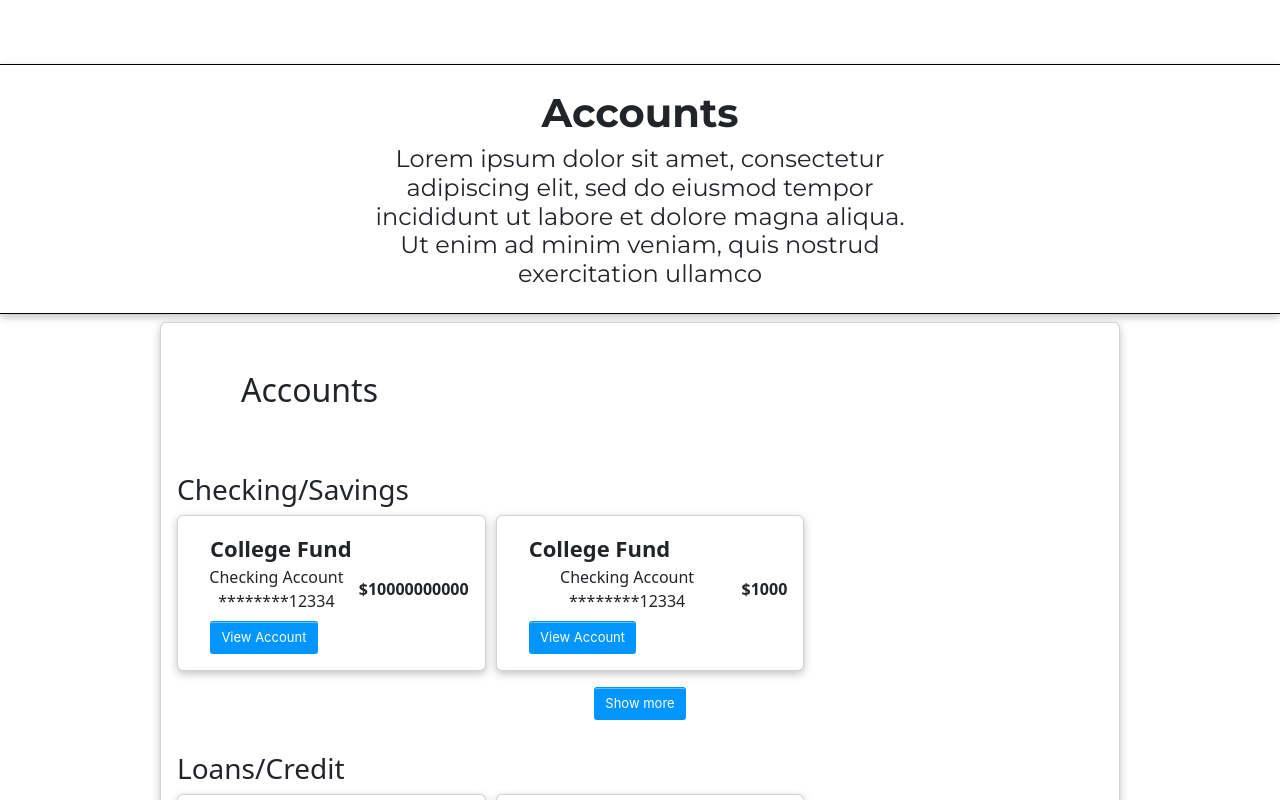
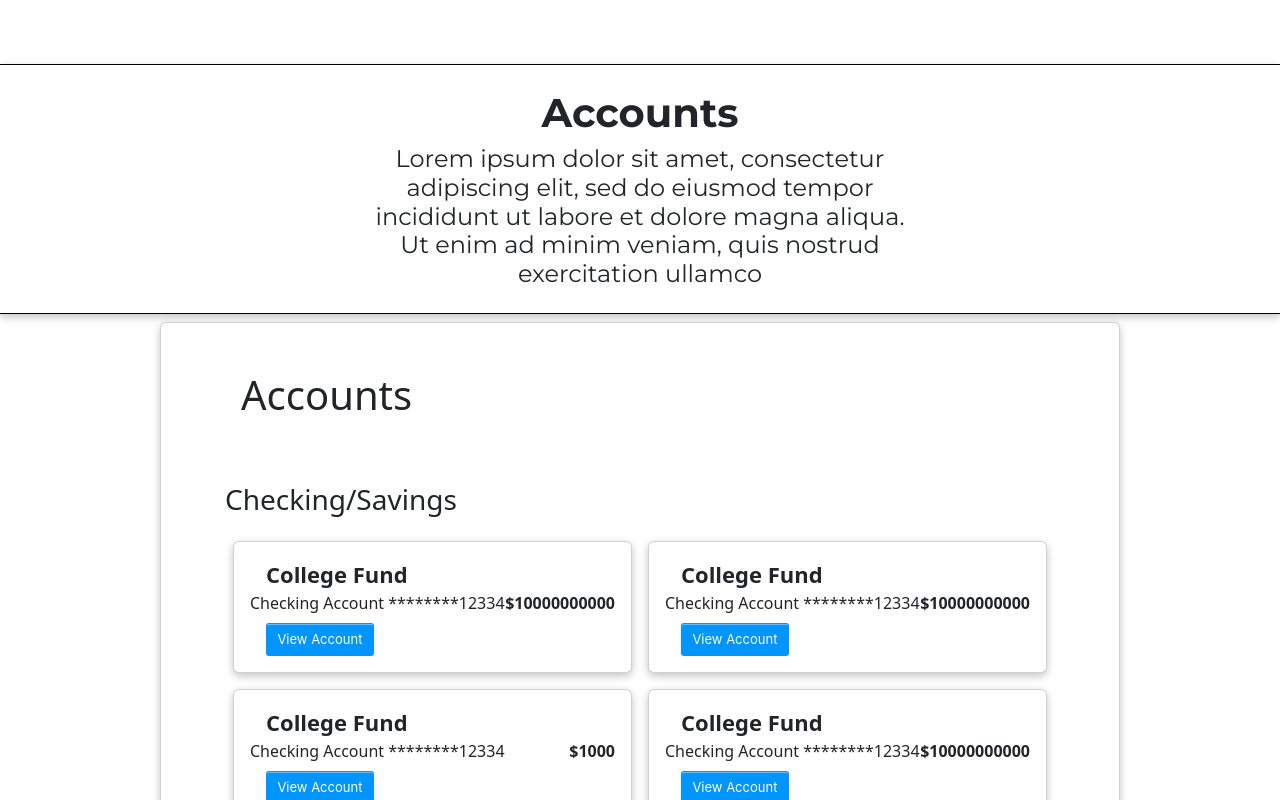
Before and after one commit to jvt703/BankingCustomerPortal, a React (Create React App) app in the folder user-portal/: page / in a window 1280 px wide. Shown: the top 800 px of the page. Built offline with nearby package versions, Linux system fonts and the light colour scheme.

Commit message:
N1T-264 Changed from flexbox to grid for card layout in subsections

```diff
--- a/user-portal/src/Components/Section/Section.js
+++ b/user-portal/src/Components/Section/Section.js
@@ -3,15 +3,17 @@ import { Container, Row, Col, Card } from 'react-bootstrap';
 import 'bootstrap/dist/css/bootstrap.css'
 import Subsection from './Subsection';
 function Section(props) {
-        let arr = [{id:"Checking Account ********12334", number: 2, name:"College Fund", balance: 10000000000},{id:"Checking Account ********12334", number: 2, name:"College Fund", balance: 1000},{id:"Checking Account ********12334", number: 2, name:"College Fund", balance: 10000000000},{id:"Checking Account ********12334", number: 2, name:"College Fund", balance: 10000000000},{id:"Checking Account ********12334", number: 2, name:"College Fund", balance: 10000000000},{id:"Checking Account ********12334", number: 2, name:"College Fund", balance: 10000000000},]
+        let arr = [{id:"Checking Account ********12334", number: 2, name:"College Fund", balance: 10000000000}, {id:"Checking Account ********12334", number: 2, name:"College Fund", balance: 10000000000},{id:"Checking Account ********12334", number: 2, name:"College Fund", balance: 1000},{id:"Checking Account ********12334", number: 2, name:"College Fund", balance: 10000000000},{id:"Checking Account ********12334", number: 2, name:"College Fund", balance: 10000000000},{id:"Checking Account ********12334", number: 2, name:"College Fund", balance: 10000000000},{id:"Checking Account ********12334", number: 2, name:"College Fund", balance: 10000000000},]
   return (
-    <div className='d-flex Sections-container justify-content-center'>
+    <div className='d-flex  Sections-container justify-content-center'>
     <Card className='p-3 m-2 w-75 Section-container'>
-      <h2 className='Section-title ml-4'>{props.title}</h2>
-
-          <Subsection CardArray={arr} SubsectionName={"Checking/Savings"}/>
+      <h1 className='Section-title ml-4'>{props.title}</h1>
+        <div className='Subsections-container mx-5'>
+           <Subsection CardArray={arr} SubsectionName={"Checking/Savings"}/>
 
         <Subsection CardArray={arr} SubsectionName={"Loans/Credit"}/>
+        </div>
+
     </Card>
     </div>
   );
--- a/user-portal/src/Components/Section/Subsection.js
+++ b/user-portal/src/Components/Section/Subsection.js
@@ -3,12 +3,12 @@ import 'bootstrap/dist/css/bootstrap.css'
 import Section from './Section';
 import AccountCard from '../Accounts/AccountCard';
 function Subsection({CardArray, SubsectionName}) {
- const [displayedCards, setDisplayedCards] = useState(2);
+ const [displayedCards, setDisplayedCards] = useState(4);
   const handleShowMore = () => {
     setDisplayedCards(displayedCards + 2);
   }
   const accountCards = CardArray.slice(0, displayedCards).map(account => (
-    <div className='col-sm-4'>
+    <div className='m-2'>
       <AccountCard accountName={account.name} accountId = {account.id} accountNumber={account.number} accountBalance={account.balance} />
     </div>  ))
 
@@ -16,7 +16,7 @@ function Subsection({CardArray, SubsectionName}) {
   return (
   <div style={{marginTop: "2rem"}}>
             <h3 style={{textAlign: "left"}}>{SubsectionName}</h3>
-             <div className='d-flex Subsection-container'>
+             <div className='Subsection-container mt-3'>
             {accountCards}
           {/* <AccountCard accountName={"Checking Account ********12334"} accountNumber={2} accountBalance={100}></AccountCard> */}
 
--- a/user-portal/src/css/App.css
+++ b/user-portal/src/css/App.css
@@ -41,9 +41,11 @@
 }
 
 .Account-card {
-  flex-grow: 1;
+  width: 100%;
   box-shadow: rgba(0, 0, 0, 0.24) 0px 3px 8px;
 }
+
+
 
 .Section-title {
   text-align: left;
@@ -77,8 +79,9 @@
 }
 .Account-Balance {
   font-weight: bold;
-
+  overflow-x: hidden;
   text-align: right;
+  height: auto;
 }
 
 .Sections-container {
@@ -91,8 +94,19 @@
 }
 
 .Subsection-container {
-  gap: 10px;
+  display: grid;
+  grid-template-columns: 1fr 1fr;
+
+  /* gap: 10px;
   flex-wrap: wrap;
+  justify-content: start; */
+}
+@media (max-width: 767px) {
+  .Subsection-container {
+      display: grid;
+      grid-template-columns: 1fr;
+
+    }
 }
 
 
```
